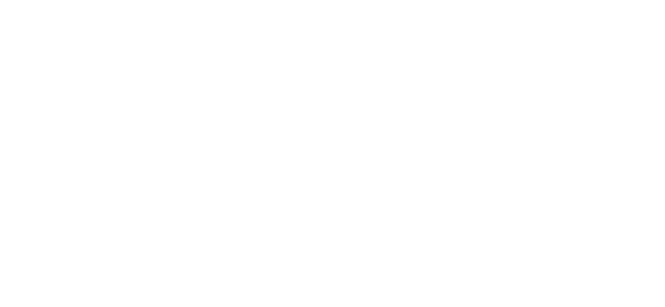
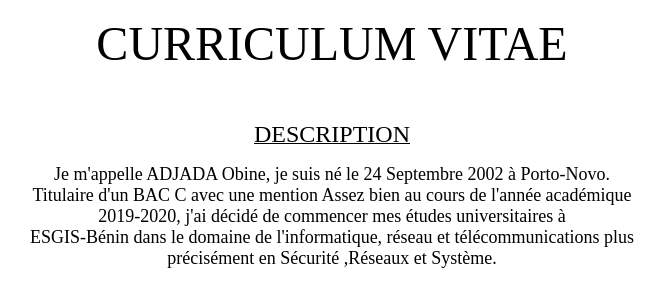
Before and after one commit to Audrey-Obine/git-mon-cv, a plain HTML site: page index.html in a window 1280 px wide. Shown: the whole page, without its empty margins (308-973 px from the left). Drawn offline with Linux system fonts and the light colour scheme.

Commit message:
mise en place de la section description

```diff
--- a/index.html
+++ b/index.html
@@ -7,6 +7,24 @@
     <title>Mon-cv</title>
 </head>
 <body>
+    <header>
+        <center>
+            <p><font size="10px">CURRICULUM VITAE </font></p>
+        </center>
+    </header>
 
+    <br/>
+    <main>
+       <center>
+         <p><font size="4px">
+            <p><u><font size="5px">DESCRIPTION</u></font></p>
+            Je m'appelle ADJADA Obine, je suis né le 24 Septembre 2002 à Porto-Novo.<br/>
+            Titulaire d'un BAC C avec une mention Assez bien au cours de l'année académique <br/>
+            2019-2020, j'ai décidé de commencer mes études universitaires à <br/>
+            ESGIS-Bénin dans le domaine de l'informatique, réseau et télécommunications plus <br/>
+            précisément en Sécurité ,Réseaux et Système.<br/>
+         </font>
+         </p>
+         <br/>
 </body>
 </html>
```
